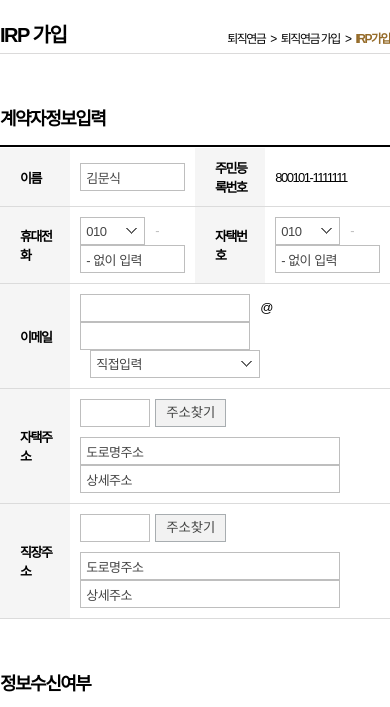
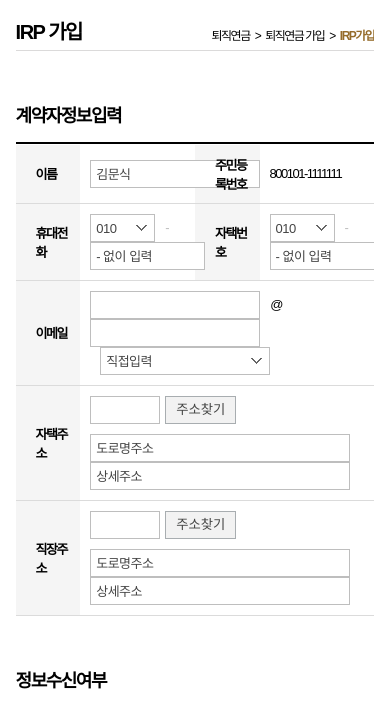
Before and after one commit to eclipse324/publishing, a plain HTML site: page accessibility01/index.html in a window 390 px wide. Shown: the part 64-771 px from the top of the page. Drawn offline with Linux system fonts and the light colour scheme.

Commit message:
accessibility

```diff
--- a/accessibility01/css/sub.css
+++ b/accessibility01/css/sub.css
@@ -71,7 +71,8 @@ Version      : 2.0
 .irp_join .irp_conts {overflow:hidden; margin-bottom:40px;}
 .irp_join .gray_box {margin-bottom:50px;}
 .irp_join .gray_box .ip_checkbox {height:28px; line-height:28px;}
-
+.irp_join .gray_box .ip_checkbox input[type="checkbox"] {top:6px}
+.irp_join .gray_box .ip_checkbox label {height:28px; line-height:28px;}
 
 
 /****************************************************************
@@ -79,11 +80,10 @@ Version      : 2.0
 ****************************************************************/
 @media screen and (max-width:780px) {
 
-body {min-width:100%; font-family:'맑은고딕', sans-serif;}
+body {min-width:100%; font-family:'맑은고딕', sans-serif; padding:0 4%; box-sizing:border-box;}
 #header img {width:100%;}
 #footer img {width:100%;}
 #content {width:100%; overflow:hidden; margin:0;}
 #content .lnb_area {display:none;}
 #content .sub_content {float:none; width:100%;}
-.write_table table td input {max-width:100%;}
 }
```
